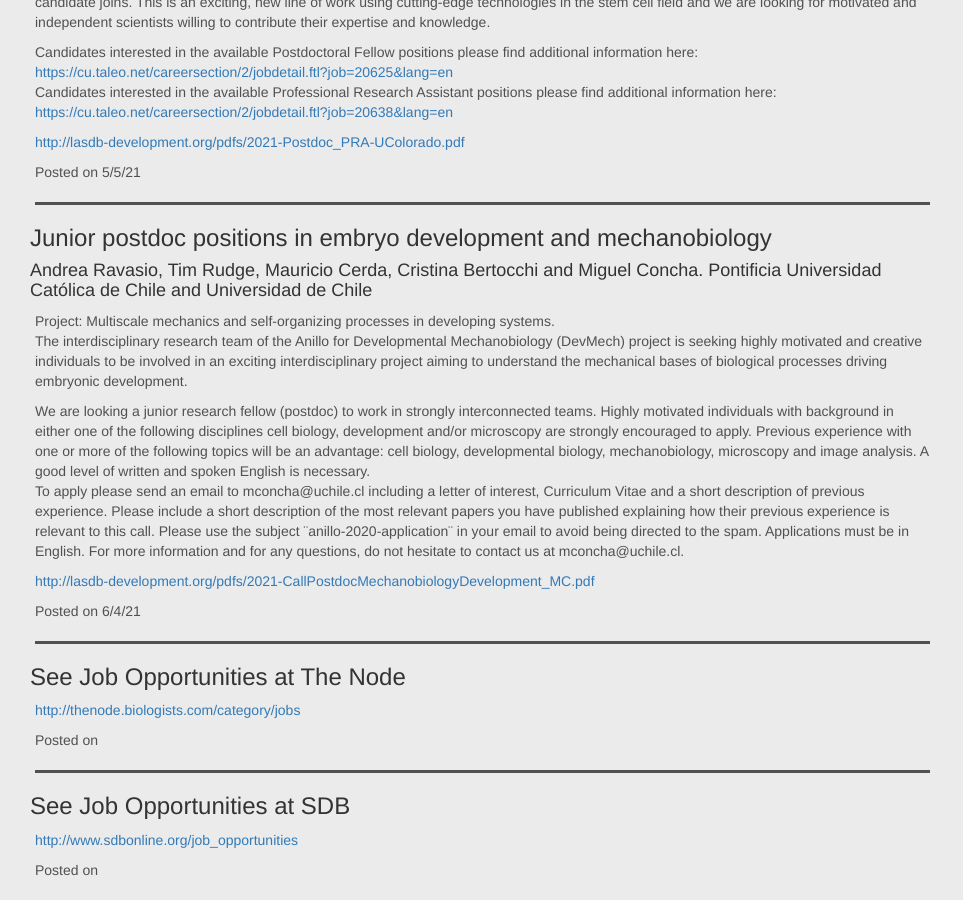
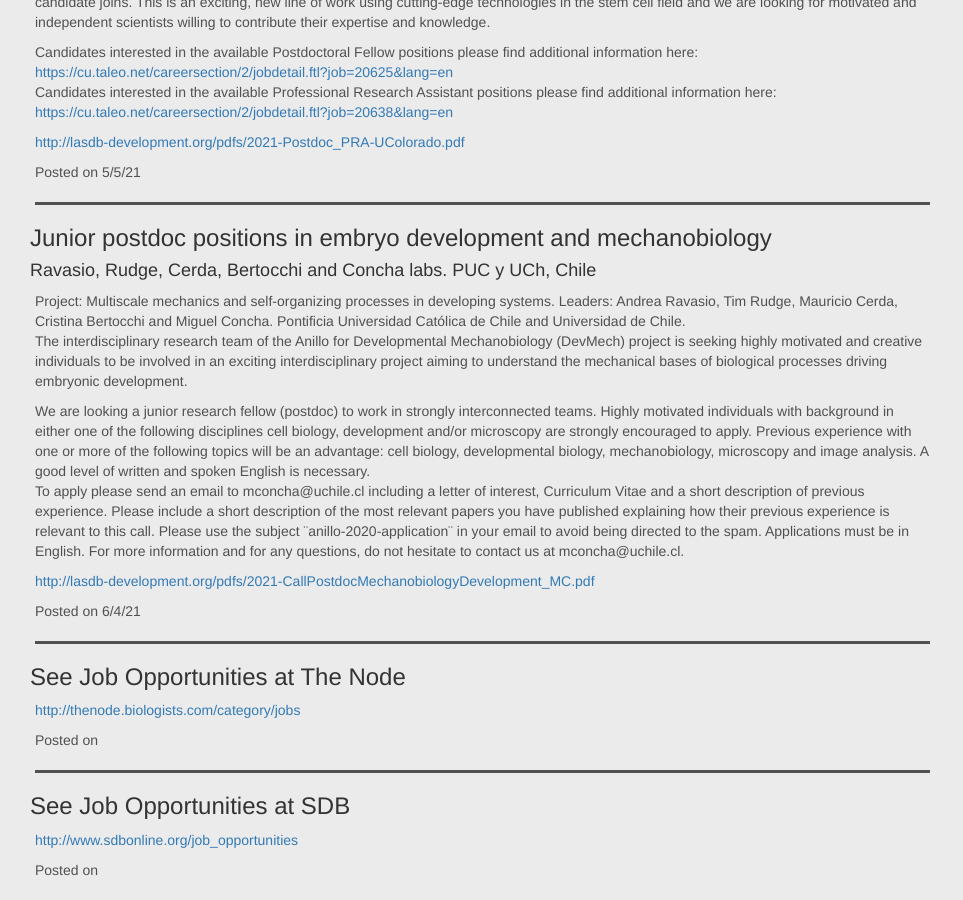
Before and after one commit to lasdb/lasdb.github.io, a Jekyll site: the page built from _posts/2000-01-01-jobs.markdown, in a window 1280 px wide and 900 px high, scrolled down 1710 px. Shown: the whole window, without its empty margins (0-963 px from the left). Built offline with Jekyll 4.4.1, drawn with Linux system fonts in a browser that asks for light colours; nearby versions of some CDN libraries; some of the changed text lies outside the part shown.

Commit message:
Update 2000-01-01-jobs.markdown

```diff
--- a/_posts/2000-01-01-jobs.markdown
+++ b/_posts/2000-01-01-jobs.markdown
@@ -54,8 +54,8 @@
 
   - title: 'Junior postdoc positions in embryo development and mechanobiology'
     date: '6/4/21'
-    subtitle: 'Andrea Ravasio, Tim Rudge, Mauricio Cerda, Cristina Bertocchi and Miguel Concha. Pontificia Universidad Católica de Chile and Universidad de Chile'
-    body: 'Project: Multiscale mechanics and self-organizing processes in developing systems. <br>
+    subtitle: 'Ravasio, Rudge, Cerda, Bertocchi and Concha labs. PUC y UCh, Chile'
+    body: 'Project: Multiscale mechanics and self-organizing processes in developing systems. Leaders: Andrea Ravasio, Tim Rudge, Mauricio Cerda, Cristina Bertocchi and Miguel Concha. Pontificia Universidad Católica de Chile and Universidad de Chile. <br>
     The interdisciplinary research team of the Anillo for Developmental Mechanobiology (DevMech) project is seeking highly motivated and creative individuals to be involved in an exciting interdisciplinary project aiming to understand the mechanical bases of biological processes driving embryonic development.'
     par2: 'We are looking a junior research fellow (postdoc) to work in strongly interconnected teams. Highly motivated individuals with background in either one of the following disciplines cell biology, development and/or microscopy are strongly encouraged to apply. Previous experience with one or more of the following topics will be an advantage: cell biology, developmental biology, mechanobiology, microscopy and image analysis. A good level of written and spoken English is necessary.<br>
     To apply please send an email to mconcha@uchile.cl including a letter of interest, Curriculum Vitae and a short description of previous experience. Please include a short description of the most relevant papers you have published explaining how their previous experience is relevant to this call. Please use the subject ¨anillo-2020-application¨ in your email to avoid being directed to the spam. Applications must be in English. For more information and for any questions, do not hesitate to contact us at mconcha@uchile.cl.'
```
